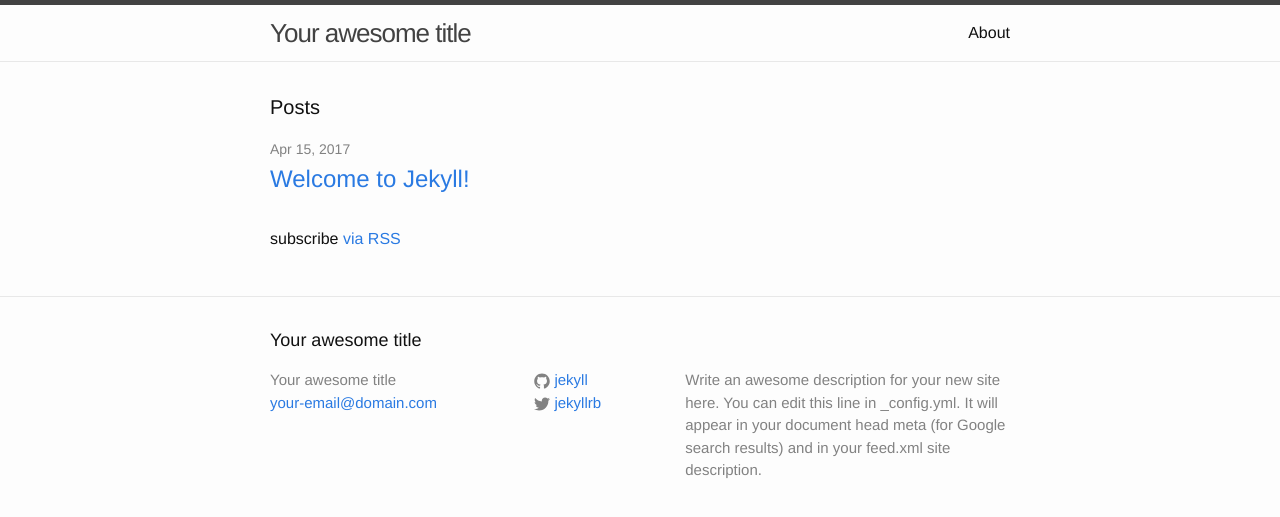
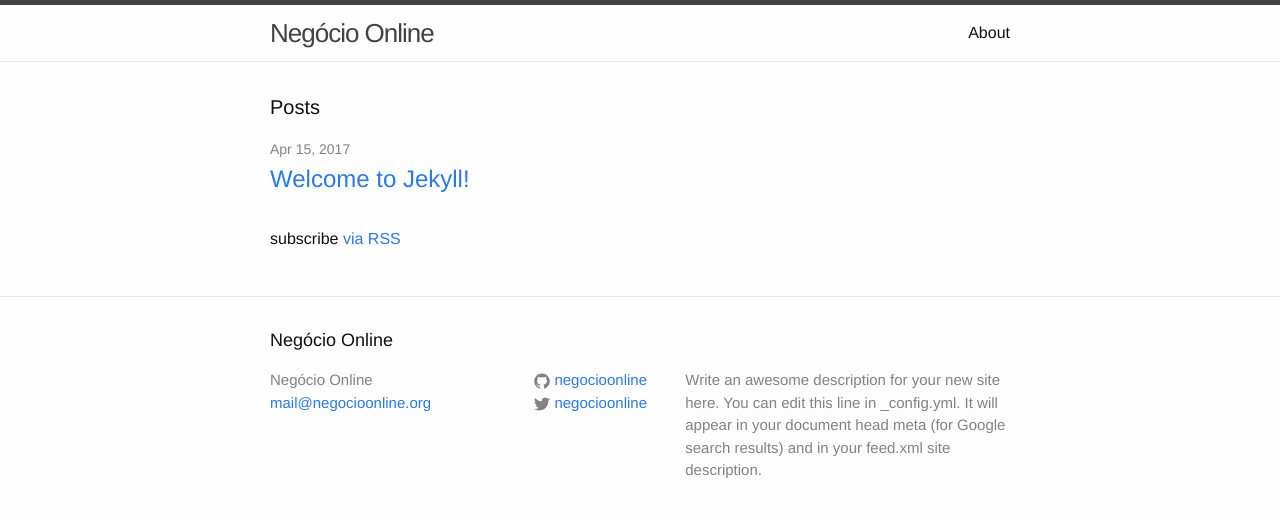
Before and after one commit to rm5/negocioonline.org, a Jekyll site: the page built from index.html, in a window 1280 px wide. Shown: the top 517 px of the page. Built offline with Jekyll 4.4.1, drawn with Linux system fonts in a browser that asks for light colours.

Commit message:
Update _config.yml

```diff
--- a/_config.yml
+++ b/_config.yml
@@ -6,16 +6,16 @@
 # 'jekyll serve'. If you change this file, please restart the server process.
 
 # Site settings
-title: Your awesome title
-email: your-email@domain.com
+title: Negócio Online
+email: mail@negocioonline.org
 description: > # this means to ignore newlines until "baseurl:"
   Write an awesome description for your new site here. You can edit this
   line in _config.yml. It will appear in your document head meta (for
   Google search results) and in your feed.xml site description.
 baseurl: "" # the subpath of your site, e.g. /blog
-url: "http://yourdomain.com" # the base hostname & protocol for your site
-twitter_username: jekyllrb
-github_username:  jekyll
+url: "http://negocioonline.org" # the base hostname & protocol for your site
+twitter_username: negocioonline
+github_username:  negocioonline
 
 # Build settings
 markdown: kramdown
```
